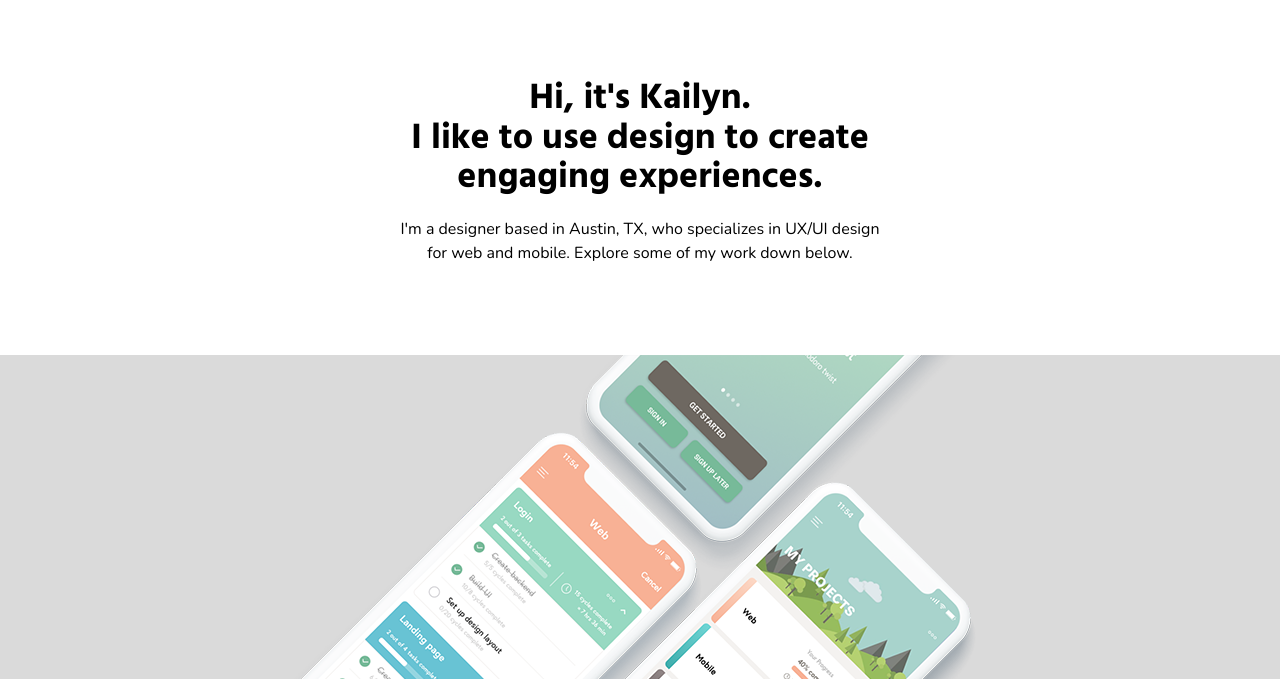
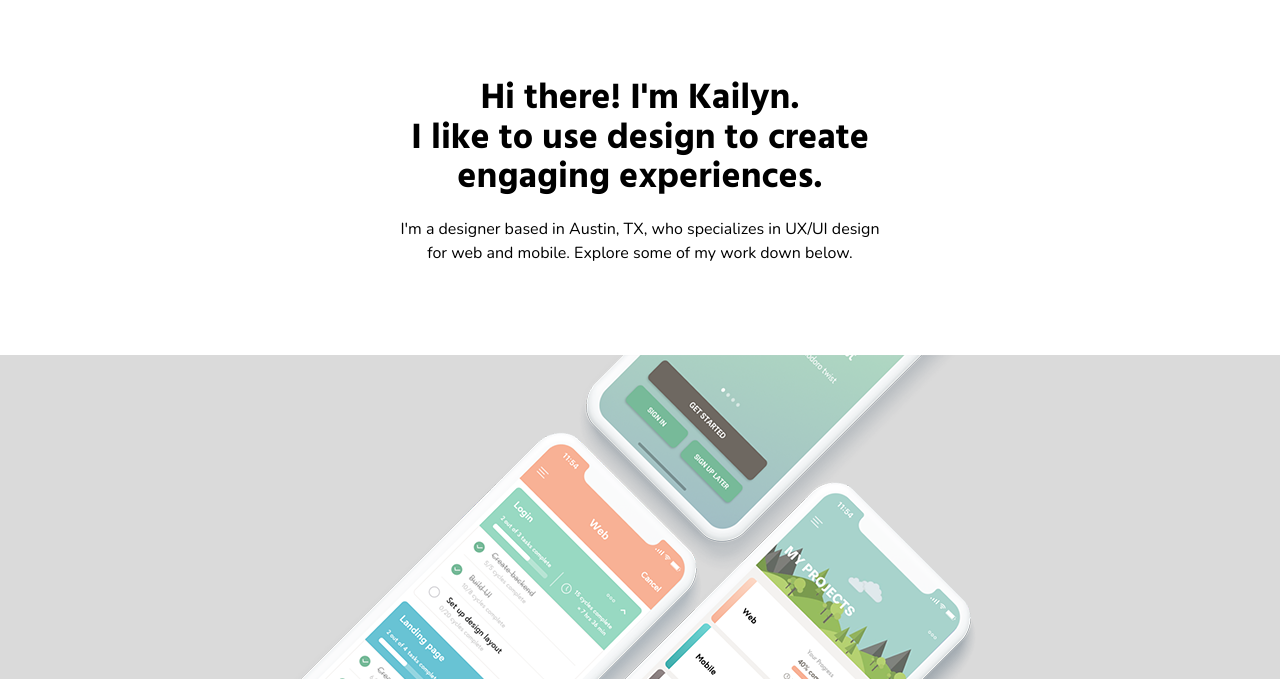
Before and after one commit to jisunkailyn/jisunkailyn.github.io, a plain HTML site: page index.html in a window 1280 px wide. Shown: the part 121-800 px from the top of the page. Drawn offline with nearby package versions, Linux system fonts and the light colour scheme.

Commit message:
update homepage header

```diff
--- a/index.html
+++ b/index.html
@@ -22,7 +22,7 @@
         </div>
         <div class="main">
             <div class="title-wrapper section">
-                <div class="title">Hi, it's Kailyn.  <br>I like to use design to create engaging experiences.</div>
+                <div class="title">Hi there! I'm Kailyn.  <br>I like to use design to create engaging experiences.</div>
                 <div class="subtitle">I'm a designer based in Austin, TX, who specializes in UX/UI design for web and mobile. Explore some of my work down below.</div>
             </div>
             <div class="example-wrapper">
--- a/styles/main.css
+++ b/styles/main.css
@@ -97,7 +97,7 @@ a.selected {
     font-family: 'Hind Siliguri', sans-serif;
     font-size: 36px;
     font-weight: 700;
-    line-height: 1.1
+    line-height: 1.1;
 }
 
 .subtitle {
```
